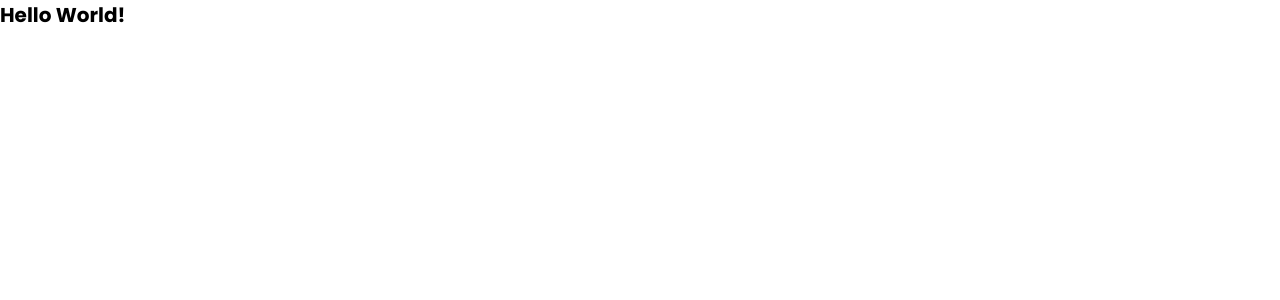
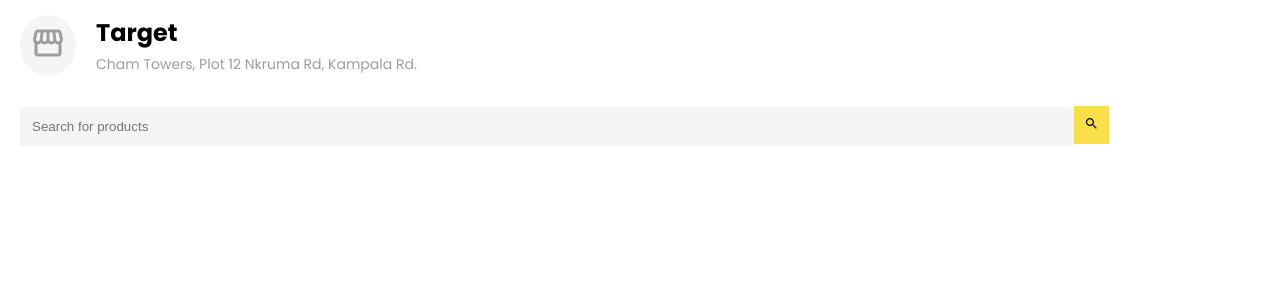
Before and after one commit to Abisola-Morohunfolu/soko-storefront, a React (Create React App) app: page / in a window 1280 px wide. Shown: the top 300 px of the page. Built offline with nearby package versions, Linux system fonts and the light colour scheme.

Commit message:
added header-and-searchbar-component

```diff
--- a/package.json
+++ b/package.json
@@ -3,6 +3,7 @@
   "version": "0.1.0",
   "private": true,
   "dependencies": {
+    "@material-ui/core": "^4.11.3",
     "@material-ui/icons": "^4.11.2",
     "@testing-library/jest-dom": "^5.11.4",
     "@testing-library/react": "^11.1.0",
--- a/src/App.js
+++ b/src/App.js
@@ -1,8 +1,15 @@
+import { Switch, Route } from 'react-router-dom';
+import Home from './components/Home/Home';
+import Header from './components/Header/Header';
+
 function App() {
 	return (
-		<div className="App">
-			<h1>Hello World!</h1>
-		</div>
+		<>
+			<Header />
+			<Switch>
+				<Route path="/" component={Home} />
+			</Switch>
+		</>
 	);
 }
 
--- /dev/null
+++ b/src/components/Header/Header.js
@@ -0,0 +1,11 @@
+import HeaderText from './HeaderText';
+
+const Header = () => {
+	return (
+		<header>
+			<HeaderText storeName="Target" address="Cham Towers, Plot 12 Nkruma Rd, Kampala Rd." />
+		</header>
+	);
+};
+
+export default Header;
--- /dev/null
+++ b/src/components/Header/Header.module.css
@@ -0,0 +1,28 @@
+.HeaderTextConatainer {
+	display: flex;
+	padding: 1.5rem 2rem;
+	align-items: flex-start;
+}
+
+.IconContainer {
+	background-color: whitesmoke;
+	border-radius: 100%;
+	padding: 1rem;
+}
+
+.HeaderText {
+	margin-left: 2rem;
+}
+
+.HeaderText h1 {
+	font-size: 2.4rem;
+	font-weight: 700;
+	margin-bottom: 5px;
+}
+
+.HeaderText p {
+	font-size: 1.4rem;
+	font-weight: 400;
+	line-height: 1.4;
+	color: #9d9d9d;
+}
--- /dev/null
+++ b/src/components/Header/HeaderText.js
@@ -0,0 +1,18 @@
+import * as classes from './Header.module.css';
+import { Storefront } from '@material-ui/icons';
+
+const HeaderText = (props) => {
+	return (
+		<div className={classes.HeaderTextConatainer}>
+			<div className={classes.IconContainer}>
+				<Storefront style={{ fontSize: 36, color: '#9d9d9d' }} />
+			</div>
+			<div className={classes.HeaderText}>
+				<h1>{props.storeName}</h1>
+				<p>{props.address}</p>
+			</div>
+		</div>
+	);
+};
+
+export default HeaderText;
--- /dev/null
+++ b/src/components/Home/Home.js
@@ -0,0 +1,11 @@
+import SearchBar from './SearchBar/SearchBar';
+
+const Home = () => {
+	return (
+		<main style={{ width: '100%' }}>
+			<SearchBar />
+		</main>
+	);
+};
+
+export default Home;
--- /dev/null
+++ b/src/components/Home/SearchBar/SearchBar.js
@@ -0,0 +1,25 @@
+import Button from '../../UI/Button/Button';
+import { Search } from '@material-ui/icons';
+import * as classes from './SearchBar.module.css';
+
+const SearchBar = () => {
+	return (
+		<div className={classes.InputContainer}>
+			<label htmlFor="search" className={classes.Label}>
+				Search for products
+			</label>
+			<input
+				type="search"
+				name="search"
+				id="search"
+				placeholder="Search for products"
+				className={classes.Input}
+			/>
+			<Button>
+				<Search fontSize="36" color="#2766cc" />
+			</Button>
+		</div>
+	);
+};
+
+export default SearchBar;
--- /dev/null
+++ b/src/components/Home/SearchBar/SearchBar.module.css
@@ -0,0 +1,25 @@
+.InputContainer {
+	position: relative;
+	overflow: hidden;
+	border-radius: 5px;
+	padding: 1.5rem 2rem;
+	width: 100%;
+}
+
+.Label {
+	position: absolute;
+	left: 25%;
+	top: 25%;
+}
+
+.Input {
+	outline: none;
+	border-radius: 3px;
+	border: none;
+	background-color: whitesmoke;
+	color: #bdbbbb;
+	padding: 1.2rem;
+	position: relative;
+	z-index: 10;
+	width: 85%;
+}
--- /dev/null
+++ b/src/components/UI/Button/Button.js
@@ -0,0 +1,11 @@
+import * as classes from './Button.module.css';
+
+const Button = ({ children, clicked }) => {
+	return (
+		<button className={classes.Button} onClick={clicked}>
+			{children}
+		</button>
+	);
+};
+
+export default Button;
--- /dev/null
+++ b/src/components/UI/Button/Button.module.css
@@ -0,0 +1,6 @@
+.Button {
+	background-color: var(--color-yellow);
+	outline: none;
+	border: none;
+	padding: 1rem;
+}
--- a/src/index.css
+++ b/src/index.css
@@ -4,6 +4,11 @@
 	padding: 0;
 	margin: 0;
 	box-sizing: border-box;
+}
+
+:root {
+	--color-blue: #2766cc;
+	--color-yellow: #f8de4b;
 }
 
 html {
```
Also changed, not shown: src/utils/static-data.js (added), 1 other file (tests, documents, lock files or other folders).
